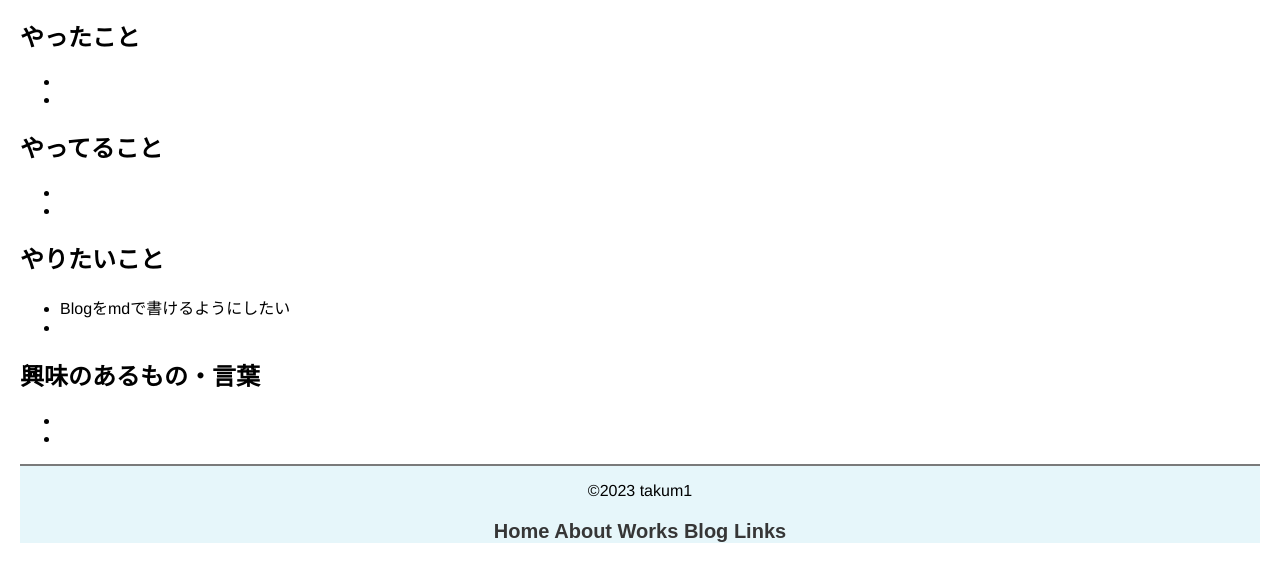
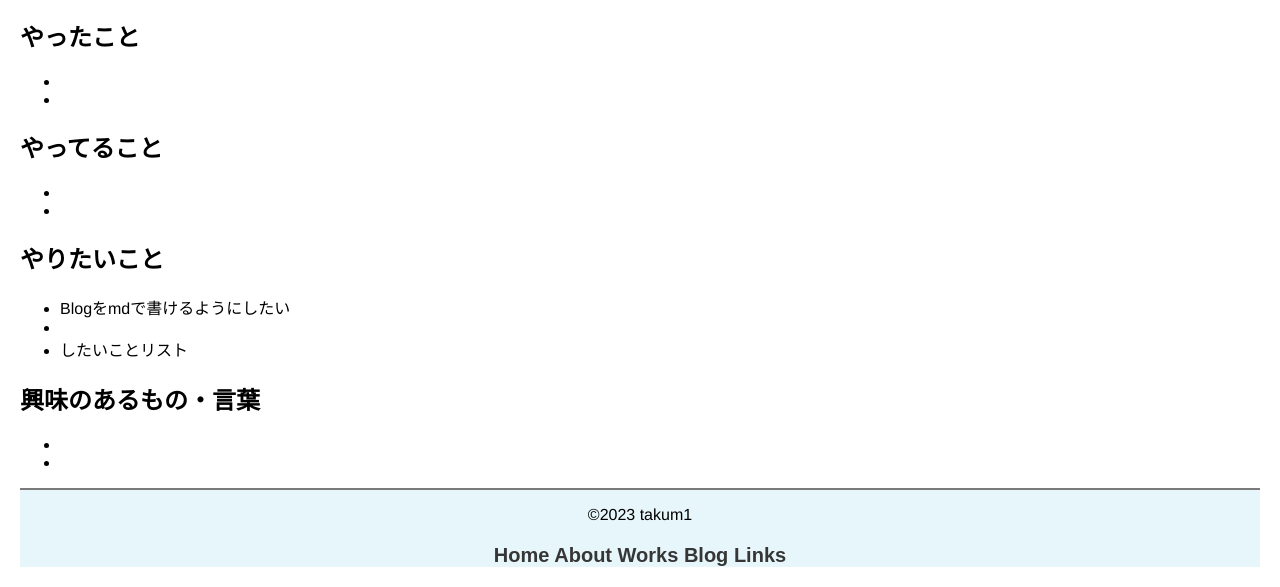
Before and after one commit to takum1-st/mypage-past, a plain HTML site: page about.html in a window 1280 px wide. Shown: the part 229-816 px from the top of the page. Drawn offline with Linux system fonts and the light colour scheme.

Commit message:
notion list add

```diff
--- a/about.html
+++ b/about.html
@@ -39,6 +39,8 @@
     <ul id="todolist">
         <li>Blogをmdで書けるようにしたい</li>
         <li></li>
+        <li><a href="https://takum1.notion.site/704f75011d2742d381dbd48bf9365950?pvs=4" id="notiontodolist">したいことリスト</a>
+        </li>
     </ul>
 
     <h2>興味のあるもの・言葉</h2>
--- a/style-main.css
+++ b/style-main.css
@@ -43,3 +43,7 @@ a:active {
 #descriptionofpages {
     padding-left: 30px;
 }
+
+#notiontodolist {
+    color: #000000;
+}
```
